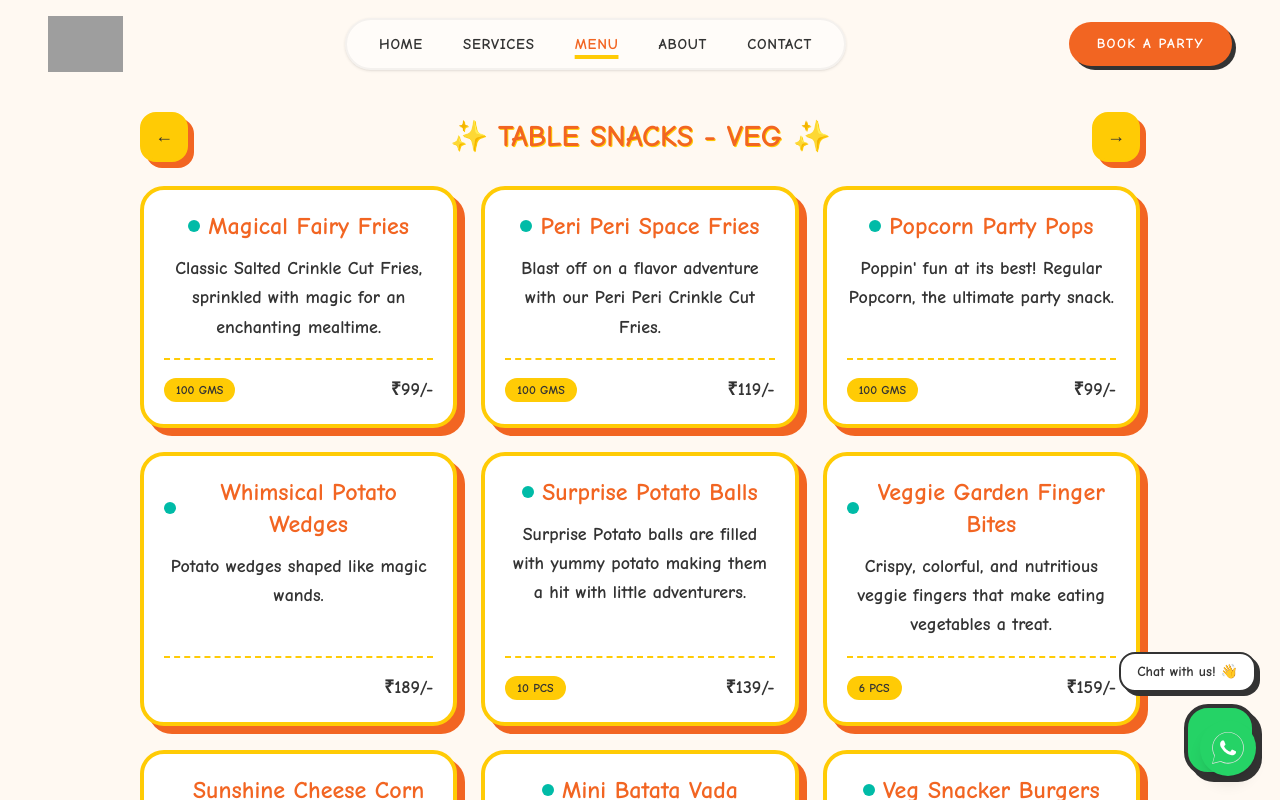
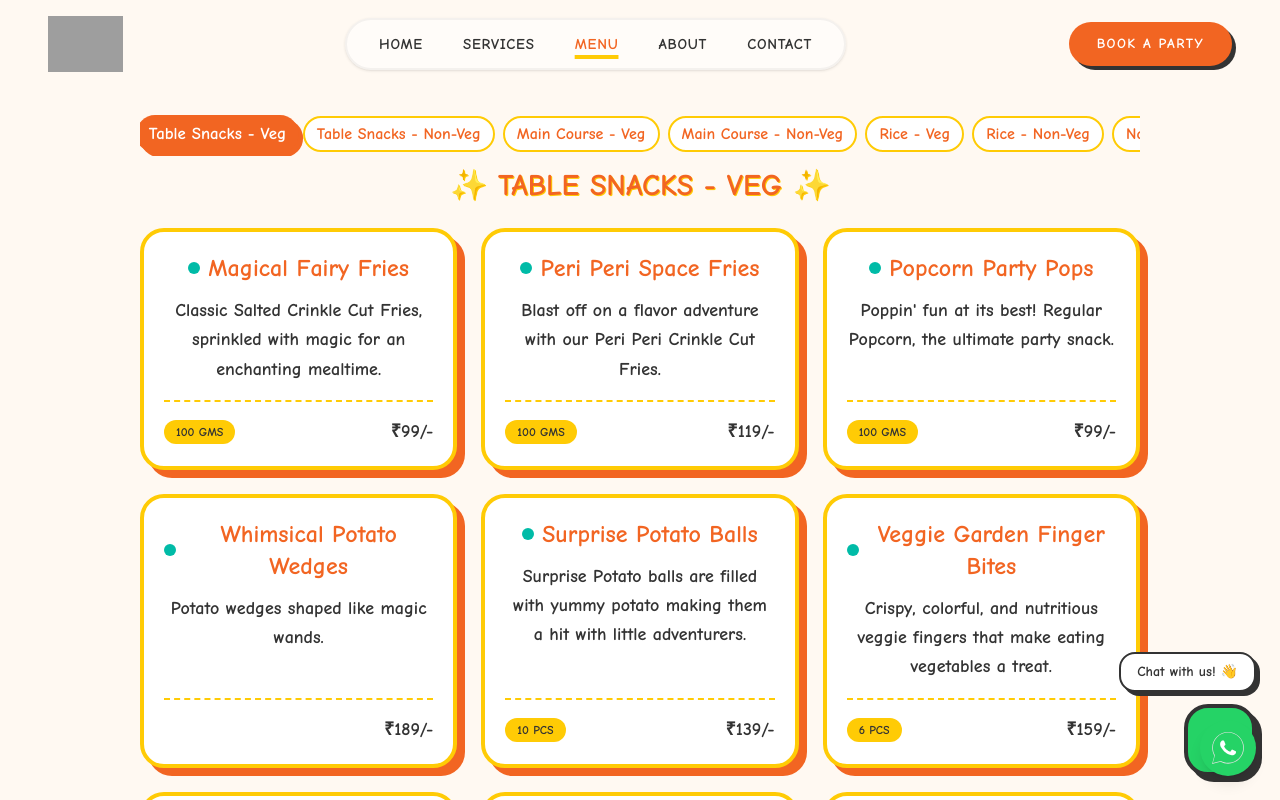
Before and after one commit to Vishwash-chauhan/lj-website, a Next.js app: page /menu in a window 1280 px wide. Shown: the top 800 px of the page. Built offline with nearby package versions, Linux system fonts and the light colour scheme; grey boxes are pictures that could not be loaded.

Commit message:
changed the navigation on the MunePageContent.tsx

```diff
--- a/app/components/MenuPageContent.tsx
+++ b/app/components/MenuPageContent.tsx
@@ -1,6 +1,6 @@
 'use client'
 
-import React, { useEffect, useState } from 'react'
+import React, { useEffect, useState, useRef } from 'react'
 
 interface MenuItem {
   Name: string
@@ -192,6 +192,14 @@ export default function MenuPageContent() {
   const [isMobile, setIsMobile] = useState(false)
   const [mounted, setMounted] = useState(false)
 
+  const tabsRef = useRef<HTMLDivElement | null>(null)
+
+  useEffect(() => {
+    if (!tabsRef.current) return
+    const activeBtn = tabsRef.current.querySelector<HTMLButtonElement>(`[data-index="${currentIndex}"]`)
+    activeBtn?.scrollIntoView({ behavior: 'smooth', inline: 'center', block: 'nearest' })
+  }, [currentIndex, mounted])
+
   useEffect(() => {
     setMounted(true)
     const handleResize = () => {
@@ -222,25 +230,39 @@ export default function MenuPageContent() {
     <div className="pt-20 md:pt-24 lg:pt-28 bg-[#FFF9F2] text-[#333333] min-h-screen px-3 sm:px-5 md:p-8">
       <div className="w-full max-w-[1000px] mx-auto text-center">
         <header className="flex flex-col items-center mb-4 sm:mb-6">
-          <div className="flex items-center gap-2 sm:gap-3 w-full">
-            <button
-              onClick={() => setCurrentIndex((prev) => (prev - 1 + categories.length) % categories.length)}
-              aria-label="Previous category"
-              className="bg-[#FFCB05] border-2 sm:border-3 border-[#FFCB05] px-2 sm:px-3 py-1.5 sm:py-2 rounded-xl sm:rounded-2xl font-bold cursor-pointer shadow-[3px_3px_0_#F26522] sm:shadow-[6px_6px_0_#F26522] text-sm sm:text-lg hover:scale-105 transition-transform flex-shrink-0"
+          <div className="w-full mb-3">
+            <div
+              ref={tabsRef}
+              role="tablist"
+              aria-label="Categories"
+              className="flex gap-2 overflow-x-auto py-1 px-1 sm:px-0"
             >
-              ←
-            </button>
-            <h2 className="text-base sm:text-xl md:text-2xl lg:text-3xl font-black text-[#F26522] uppercase my-0 flex-1 line-clamp-2" style={{ textShadow: '1px 1px #FFCB05' }}>
-              ✨ {formatLabel(label)} ✨
-            </h2>
-            <button
-              onClick={() => setCurrentIndex((prev) => (prev + 1) % categories.length)}
-              aria-label="Next category"
-              className="bg-[#FFCB05] border-2 sm:border-3 border-[#FFCB05] px-2 sm:px-3 py-1.5 sm:py-2 rounded-xl sm:rounded-2xl font-bold cursor-pointer shadow-[3px_3px_0_#F26522] sm:shadow-[6px_6px_0_#F26522] text-sm sm:text-lg hover:scale-105 transition-transform flex-shrink-0"
-            >
-              →
-            </button>
+              {categories.map((cat, i) => {
+                const isActive = i === currentIndex
+                return (
+                  <button
+                    key={cat}
+                    data-index={i}
+                    role="tab"
+                    aria-selected={isActive}
+                    tabIndex={0}
+                    onClick={() => setCurrentIndex(i)}
+                    className={`flex-shrink-0 px-3 py-1 rounded-full font-black text-sm sm:text-base whitespace-nowrap transition-transform ${
+                      isActive
+                        ? 'bg-[#F26522] text-white shadow-[4px_4px_0_#F26522] scale-105'
+                        : 'bg-white border-2 border-[#FFCB05] text-[#F26522] hover:scale-105'
+                    }`}
+                  >
+                    {formatLabel(cat)}
+                  </button>
+                )
+              })}
+            </div>
           </div>
+
+          <h2 className="text-base sm:text-xl md:text-2xl lg:text-3xl font-black text-[#F26522] uppercase my-0 line-clamp-2" style={{ textShadow: '1px 1px #FFCB05' }}>
+            ✨ {formatLabel(label)} ✨
+          </h2>
         </header>
 
         {items.length === 0 ? (
```
